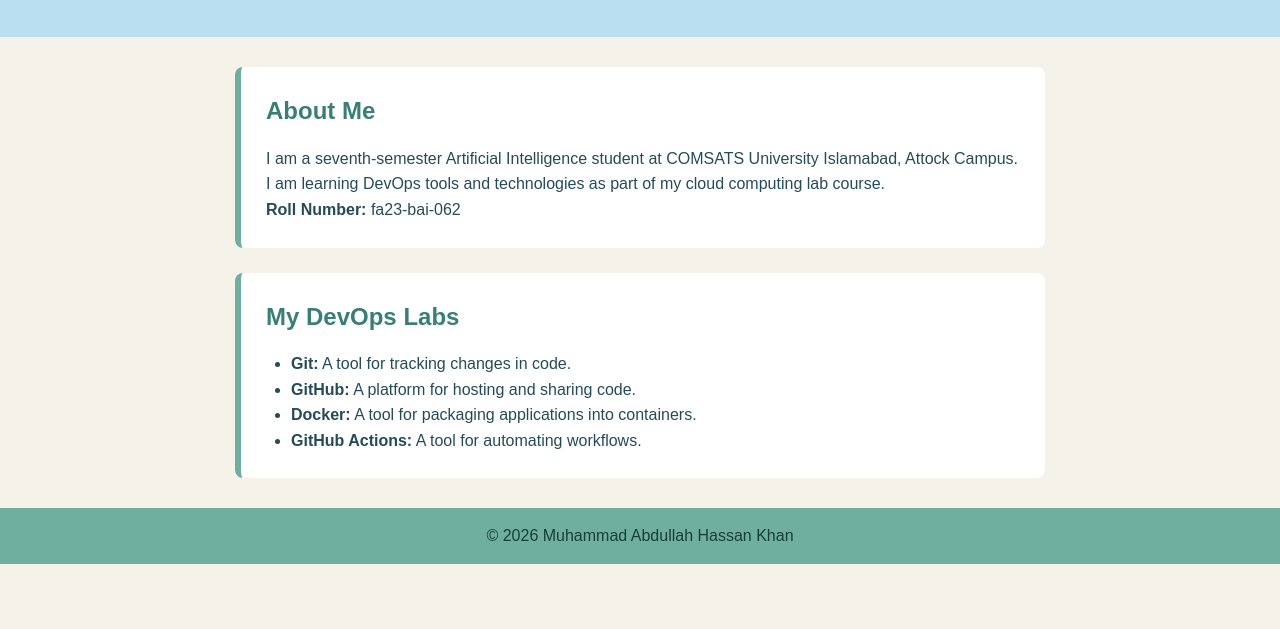
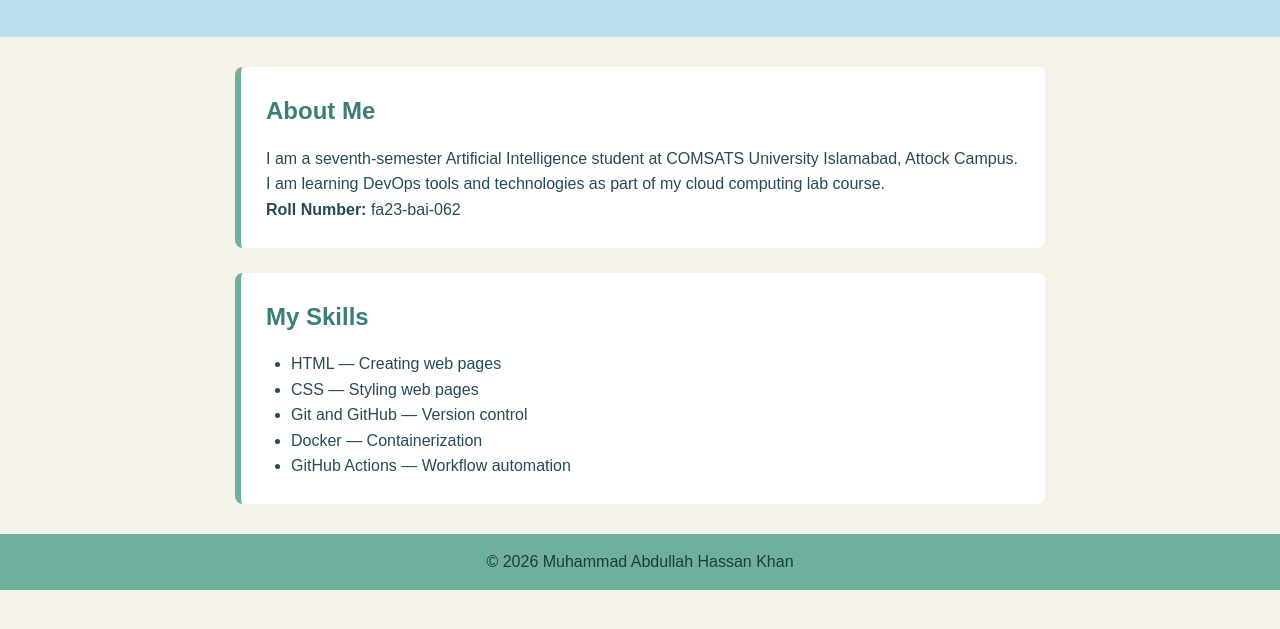
Before and after one commit to abdullahhassankhan/devops-a2-fa23-bai-062, a plain HTML site: page index.html in a window 1280 px wide. Shown: the part 155-784 px from the top of the page. Drawn offline with Linux system fonts and the light colour scheme.

Commit message:
Add required skills section

```diff
--- a/index.html
+++ b/index.html
@@ -26,15 +26,18 @@
             <p><strong>Roll Number:</strong> fa23-bai-062</p>
         </section>
 
-        <section id="labs">
-            <h2>My DevOps Labs</h2>
-            <ul>
-                <li><strong>Git:</strong> A tool for tracking changes in code.</li>
-                <li><strong>GitHub:</strong> A platform for hosting and sharing code.</li>
-                <li><strong>Docker:</strong> A tool for packaging applications into containers.</li>
-                <li><strong>GitHub Actions:</strong> A tool for automating workflows.</li>
-            </ul>
-        </section>
+
+<section id="skills">
+    <h2>My Skills</h2>
+    <ul>
+        <li>HTML — Creating web pages</li>
+        <li>CSS — Styling web pages</li>
+        <li>Git and GitHub — Version control</li>
+        <li>Docker — Containerization</li>
+        <li>GitHub Actions — Workflow automation</li>
+    </ul>
+</section>
+
     </main>
 
     <footer>
```
